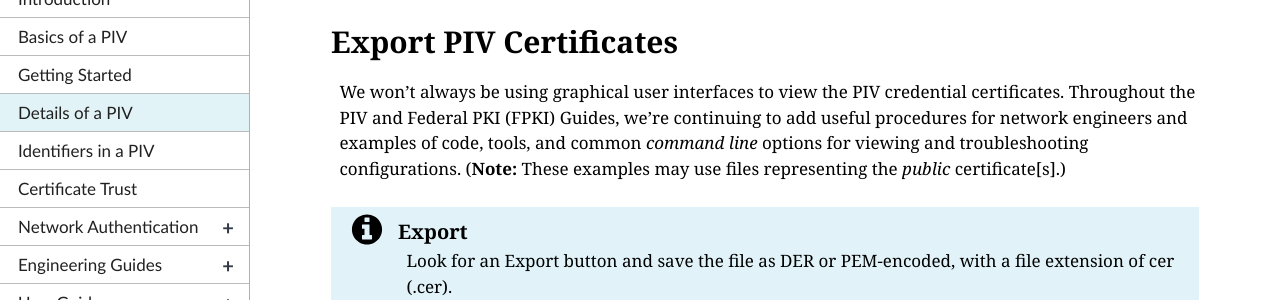
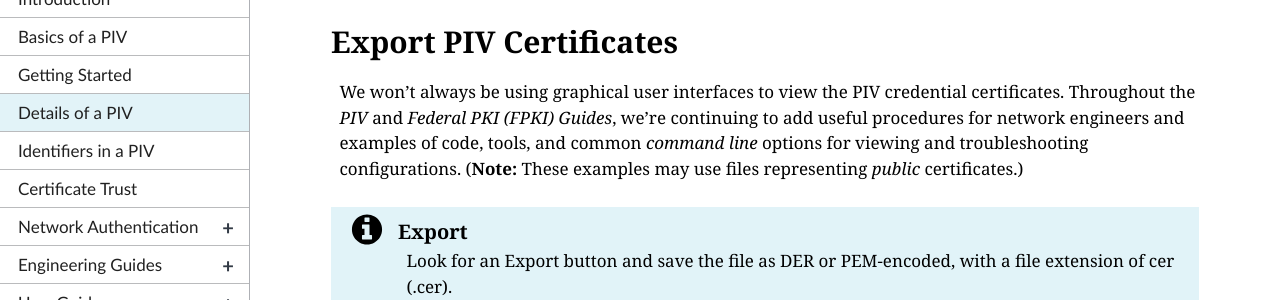
Before and after one commit to GSA/piv-guides, a Jekyll site: the page built from pages/details.md, in a window 1280 px wide and 900 px high, scrolled down 1257 px. Shown: the part 180-480 px from the top of the window. Built offline with Jekyll 4.4.1, drawn with Linux system fonts in a browser that asks for light colours; nearby versions of some CDN libraries; library files that are not in the unit come from our copies; some of the changed text lies outside the part shown.

Commit message:
Update details.md
A few more edits

```diff
--- a/pages/details.md
+++ b/pages/details.md
@@ -6,9 +6,9 @@
 
 You can use these simple methods to view, export, and understand the information stored on a PIV credential.
 
--   [View Your PIV credential certificates](#view-your-piv-credential-certificates)
--   [Export PIV certificates](#export-piv-certificates)
--   [Understand PIV certificates](#understand-piv-certificates)
+-   [View Your PIV Credential Certificates](#view-your-piv-credential-certificates)
+-   [Export PIV Certificates](#export-piv-certificates)
+-   [Understand PIV Certificates](#understand-piv-certificates)
 
 ## View Your PIV Credential Certificates
 Almost **all** of the methods for using your PIV credential for networks, applications, digital signatures, and encryption involve the certificates and key pairs stored on your PIV credential.  There are also scenarios where additional information (such as biometrics) is also accessed and used.
@@ -29,7 +29,7 @@
 {% include alert-info.html heading = "View" content="You may see many certificates.  To open and view the certificate details, double-click on any certificate." %}
 
 ## Export PIV Certificates
-We won't always be using graphical user interfaces to view the PIV credential certificates.  Throughout the PIV and Federal PKI (FPKI) Guides, we're continuing to add useful procedures for network engineers and examples of code, tools, and common _command line_ options for viewing and troubleshooting configurations.  (**Note:** These examples may use files representing the _public_ certificate[s].)
+We won't always be using graphical user interfaces to view the PIV credential certificates.  Throughout the _PIV_ and _Federal PKI (FPKI) Guides_, we're continuing to add useful procedures for network engineers and examples of code, tools, and common _command line_ options for viewing and troubleshooting configurations.  (**Note:** These examples may use files representing _public_ certificates.)
 
 {% include alert-info.html heading = "Export" content="Look for an Export button and save the file as DER or PEM-encoded, with a file extension of cer (.cer)." %}
 
```
Also changed, not shown: other parts of pages/details.md (+1 -1 lines).
